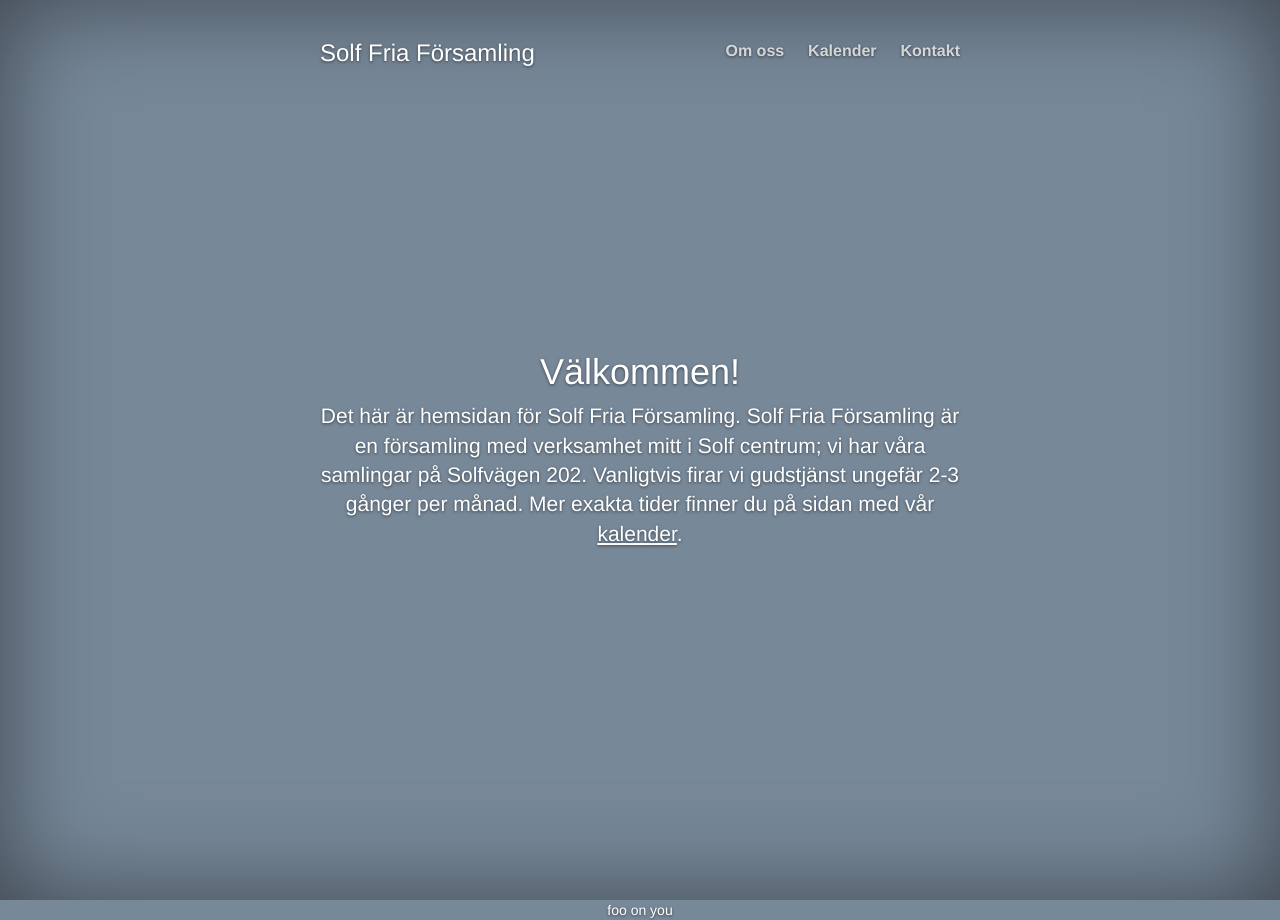
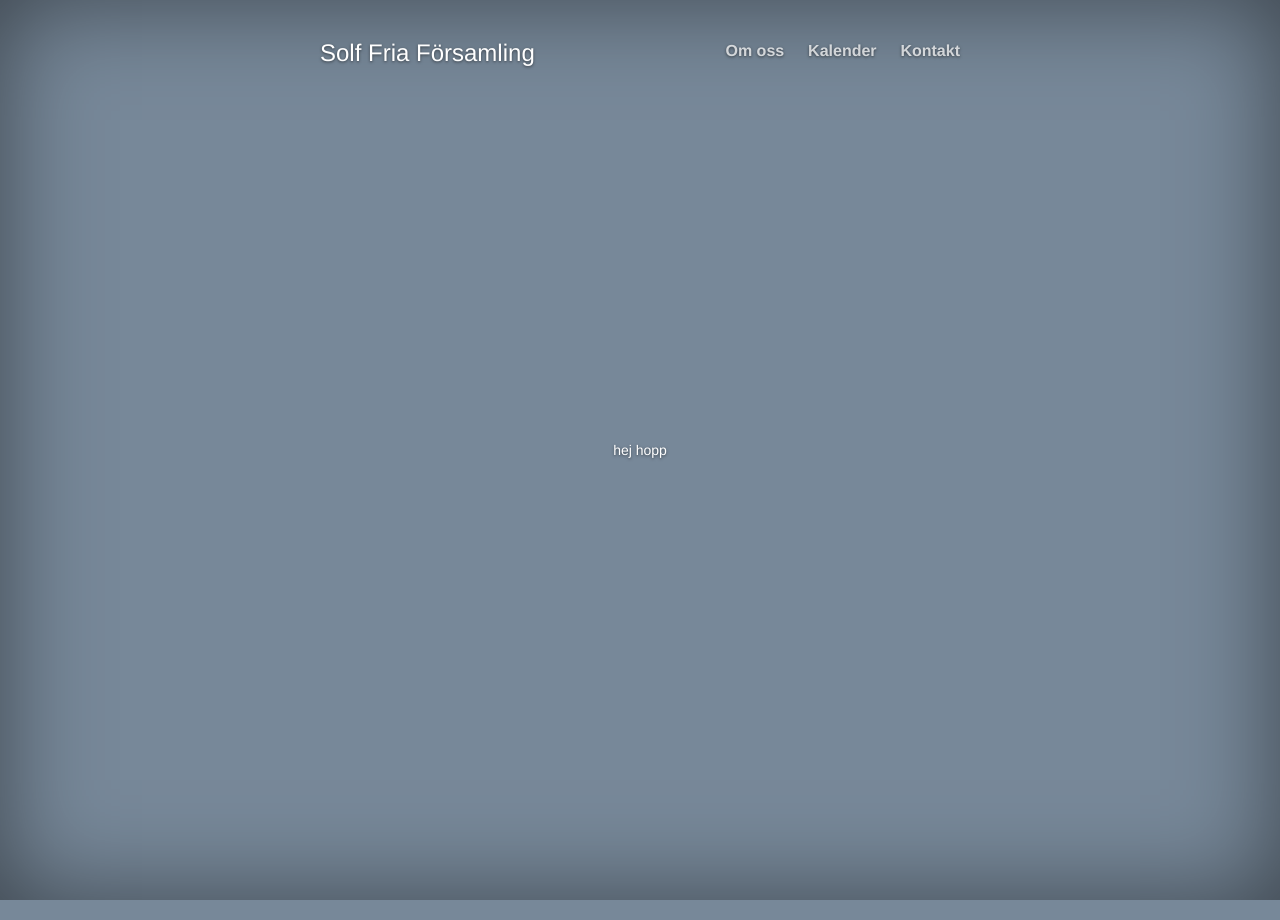
Before and after one commit to perlun/solffriaforsamling, a Jekyll site: the page built from index.html, in a window 1280 px wide. Built offline with Jekyll 4.4.1, drawn with Linux system fonts in a browser that asks for light colours; nearby versions of some CDN libraries; Markdown is read by kramdown in place of the engine named in the settings; the list of posts is cut into pages by our own code.

Commit message:
Worked a bit more on the standard incldues & layout.

```diff
--- /dev/null
+++ b/_includes/foot.html
@@ -0,0 +1,9 @@
+          </div>
+        </div>
+      </div>
+    </div>
+
+    <script src="https://ajax.googleapis.com/ajax/libs/jquery/1.11.1/jquery.min.js"></script>
+    <script src="//maxcdn.bootstrapcdn.com/bootstrap/3.2.0/js/bootstrap.min.js"></script>
+  </body>
+</html>
--- a/_includes/head.html
+++ b/_includes/head.html
@@ -30,14 +30,3 @@
           </div>
 
           <div class="inner cover">
-            <h1 class="cover-heading">Välkommen!</h1>
-            <p class="lead">Det här är hemsidan för Solf Fria Församling. Solf Fria Församling är en församling med verksamhet mitt i Solf centrum; vi har våra samlingar på Solfvägen 202. Vanligtvis firar vi gudstjänst ungefär 2-3 gånger per månad. Mer exakta tider finner du på sidan med vår <a href="kalender/">kalender</a>.</p>
-          </div>
-        </div>
-      </div>
-    </div>
-
-    <script src="https://ajax.googleapis.com/ajax/libs/jquery/1.11.1/jquery.min.js"></script>
-    <script src="//maxcdn.bootstrapcdn.com/bootstrap/3.2.0/js/bootstrap.min.js"></script>
-  </body>
-</html>
--- a/_layouts/default.html
+++ b/_layouts/default.html
@@ -1,9 +1,8 @@
 <!DOCTYPE html>
 <html xmlns="http://www.w3.org/1999/xhtml" xml:lang="en" lang="en-us">
-
   {% include head.html %}
 
-  <body>
-    foo on you
-  </body>
+  {{content}}
+
+  {% include foot.html %}
 </html>
```
